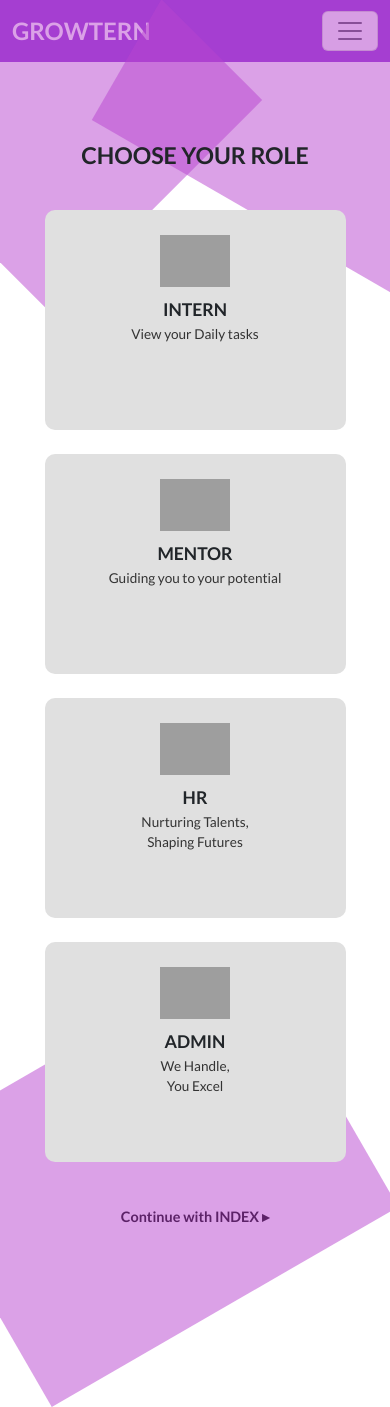
After one commit to Nishalini-Ramesh/intern-management-system, a Django app: template intern_project/growtern/templates/choose role.html in a window 390 px wide; the page is wider, and only the part inside the window is pictured. The commit adds this page. Run offline with Django 5.2, Linux system fonts and the light colour scheme; the template is opened without the code that fills it, so the values that code supplies are empty; grey boxes are pictures that could not be loaded.

Commit message:
next commit

```diff
--- /dev/null
+++ b/intern_project/growtern/templates/choose role.html
@@ -0,0 +1,201 @@
+<!DOCTYPE html>
+<html lang="en">
+<head>
+  <meta charset="UTF-8" />
+  <meta name="viewport" content="width=device-width, initial-scale=1.0"/>
+  <title>Choose Role - Growtern</title>
+
+  <!-- Bootstrap 5 -->
+  <link href="https://cdn.jsdelivr.net/npm/bootstrap@5.3.3/dist/css/bootstrap.min.css" rel="stylesheet"/>
+
+  <!-- Google Font -->
+  <link href="https://fonts.googleapis.com/css2?family=Lato:wght@400;700&display=swap" rel="stylesheet"/>
+
+  <style>
+    body {
+      font-family: 'Lato', sans-serif;
+      background: #fff;
+      margin: 0;
+      padding: 0;
+      position: relative;
+      overflow-x: hidden;
+    }
+
+    .bg-shape {
+      position: absolute;
+      background-color: #b844cf;
+      opacity: 0.5;
+      z-index: 0;
+    }
+
+    .shape1 {
+      top: -50px;
+      left: -100px;
+      width: 300px;
+      height: 300px;
+      transform: rotate(45deg);
+    }
+
+    .shape2 {
+      top: -60px;
+      right: -150px;
+      width: 400px;
+      height: 300px;
+      transform: rotate(30deg);
+    }
+
+    .shape3 {
+      bottom: -100px;
+      left: -50px;
+      width: 400px;
+      height: 300px;
+      transform: rotate(-30deg);
+    }
+
+    .brand-text {
+      color: #9339d3;
+      font-size: 1.5rem;
+      font-weight: bold;
+    }
+
+    .title {
+      text-align: center;
+      font-weight: bold;
+      margin-top: 80px;
+      margin-bottom: 40px;
+      position: relative;
+      z-index: 1;
+    }
+
+    .role-card {
+      background-color: #e0e0e0;
+      border-radius: 10px;
+      text-align: center;
+      padding: 25px 15px;
+      transition: transform 0.2s ease;
+      height: 220px;
+    }
+
+    .role-card:hover {
+      transform: translateY(-5px);
+    }
+
+    .role-card img {
+      width: 70px;
+      margin-bottom: 10px;
+    }
+
+    .role-label {
+      font-weight: bold;
+      font-size: 1.1rem;
+    }
+
+    .role-desc {
+      font-size: 0.85rem;
+      color: #333;
+    }
+
+    .bottom-right {
+      position: absolute;
+      bottom: 20px;
+      right: 30px;
+      font-size: 0.9rem;
+      font-weight: bold;
+      z-index: 1;
+    }
+
+    .bottom-right a {
+      color: black;
+      text-decoration: none;
+    }
+
+    .bottom-right a:hover {
+      text-decoration: underline;
+    }
+
+    @media (max-width: 768px) {
+      .bottom-right {
+        position: static;
+        margin-top: 20px;
+        text-align: center;
+      }
+    }
+  </style>
+</head>
+<body>
+
+  <!-- Navbar -->
+  <nav class="navbar navbar-expand-lg" style="background-color: #9339d3;">
+    <div class="container-fluid">
+      <span class="navbar-brand text-white brand-text">GROWTERN</span>
+      <button class="navbar-toggler bg-light" type="button" data-bs-toggle="collapse" data-bs-target="#navbarNav">
+        <span class="navbar-toggler-icon"></span>
+      </button>
+      <div class="collapse navbar-collapse justify-content-end" id="navbarNav">
+        <ul class="navbar-nav">
+          <li class="nav-item"><a class="nav-link text-white" href="#">Login</a></li>
+          <li class="nav-item"><a class="nav-link text-white" href="#">Dashboard</a></li>
+          <li class="nav-item"><a class="nav-link text-white" href="#">Tasks</a></li>
+          <li class="nav-item"><a class="nav-link text-white" href="#">Leave Requests</a></li>
+          <li class="nav-item"><a class="nav-link text-white" href="#">Feedback</a></li>
+          <li class="nav-item"><a class="nav-link text-white" href="#">Certificate</a></li>
+        </ul>
+      </div>
+    </div>
+  </nav>
+
+  <!-- Background Shapes -->
+  <div class="bg-shape shape1"></div>
+  <div class="bg-shape shape2"></div>
+  <div class="bg-shape shape3"></div>
+
+  <!-- Title -->
+  <h3 class="title">CHOOSE YOUR ROLE</h3>
+
+  <!-- Grid Layout -->
+  <div class="container position-relative" style="z-index:1;">
+    <div class="row justify-content-center">
+      <div class="col-md-3 col-10 mb-4">
+        <div class="role-card">
+          <img src="https://cdn-icons-png.flaticon.com/512/4140/4140048.png" alt="Intern">
+          <div class="role-label">INTERN</div>
+          <div class="role-desc">View your Daily tasks</div>
+        </div>
+      </div>
+      <div class="col-md-3 col-10 mb-4">
+        <div class="role-card">
+          <img src="https://cdn-icons-png.flaticon.com/512/4140/4140047.png" alt="Mentor">
+          <div class="role-label">MENTOR</div>
+          <div class="role-desc">Guiding you to your potential</div>
+        </div>
+      </div>
+    </div>
+
+    <div class="row justify-content-center">
+      <div class="col-md-3 col-10 mb-4">
+        <div class="role-card">
+          <img src="https://cdn-icons-png.flaticon.com/512/706/706830.png" alt="HR">
+          <div class="role-label">HR</div>
+          <div class="role-desc">Nurturing Talents,<br>Shaping Futures</div>
+        </div>
+      </div>
+      <div class="col-md-3 col-10 mb-4">
+        <div class="role-card">
+          <img src="https://cdn-icons-png.flaticon.com/512/706/706830.png" alt="Admin">
+          <div class="role-label">ADMIN</div>
+          <div class="role-desc">We Handle,<br>You Excel</div>
+        </div>
+      </div>
+    </div>
+  </div>
+
+  <!-- Bottom Right Text -->
+  <div class="bottom-right">
+    <a href="#">Continue with INDEX ▸</a>
+  </div>
+
+  <!-- Bootstrap JS -->
+  <script src="https://cdn.jsdelivr.net/npm/bootstrap@5.3.3/dist/js/bootstrap.bundle.min.js"></script>
+
+</body>
+</html>
```
Also changed, not shown: intern_project/growtern/templates/forgot.html (added, +173 -0 lines), intern_project/growtern/templates/login.html (+35 -29 lines), intern_project/growtern/templates/main.html (added, +112 -0 lines), intern_project/growtern/templates/signup.html (added, +170 -0 lines).
